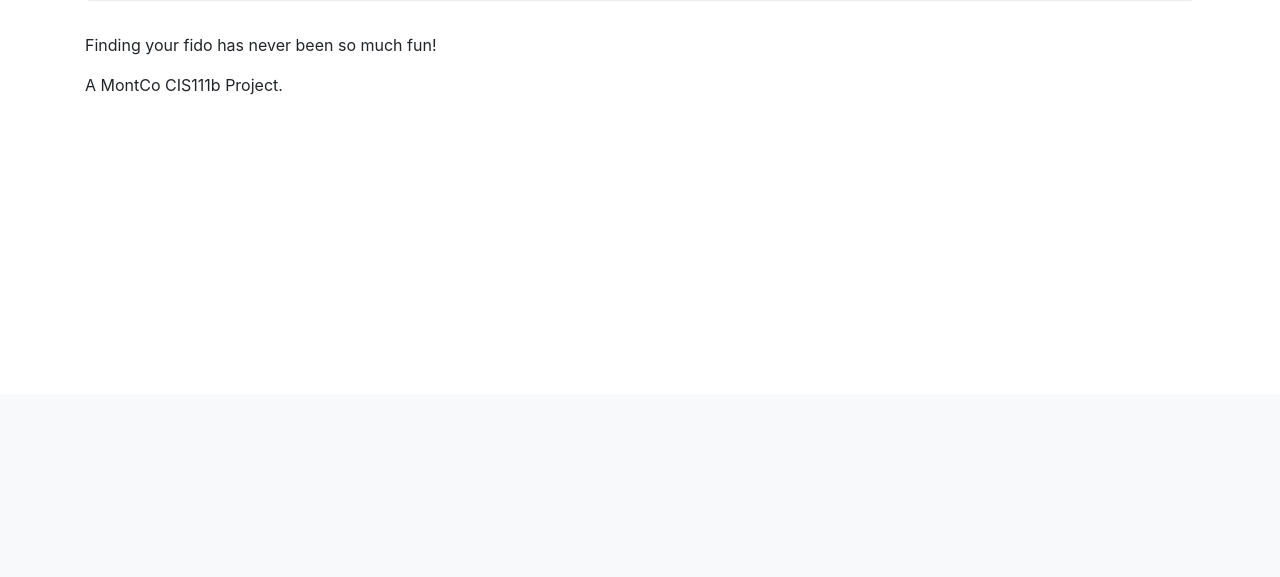
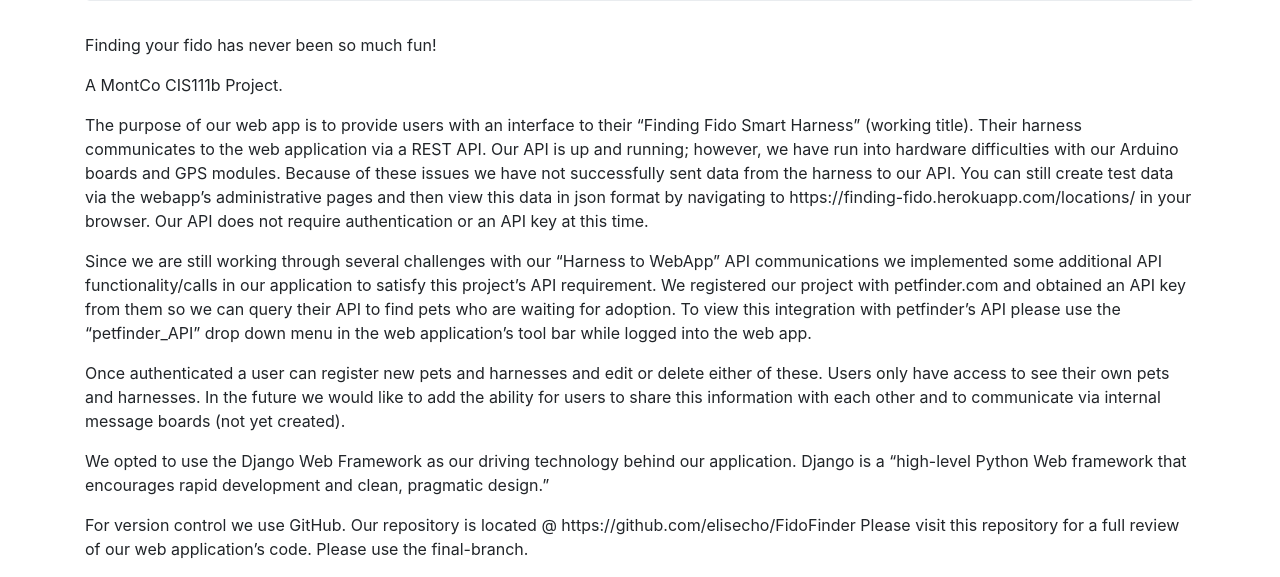
Before and after one commit to elisecho/FidoFinder, a Django app: page / in a window 1280 px wide. Shown: the part 406-983 px from the top of the page. Before the commit the page ends 501 px from the top, so only its background shows below. Run offline with Django 3.2, Linux system fonts and the light colour scheme; some libraries are stand-ins or nearby versions.

Commit message:
working on index page

```diff
--- a/ff_app/templates/ff_app/base.html
+++ b/ff_app/templates/ff_app/base.html
@@ -26,10 +26,12 @@
 			<ul class="nav navbar-nav">
 				<li class="nav-item dropdown">
 					<a class="nav-link dropdown-toggle" id="navbarDropdown" role="button" data-toggle="dropdown" aria-haspopup="true" aria-expanded="false">
-					About
+						About
 					</a>
 					<div class="dropdown-menu" aria-labelledby="navbarDropdown">
 						<a class="dropdown-item" href="{% url 'ff_app:index' %}">Home</a>
+					<div class="dropdown-divider"></div>
+						<a class="dropdown-item" href="https://www.mc3.edu/degrees-and-programs/programs/engineering-and-technology/computer-science">MontCo Computer Science</a>
 					</div>
 				</li>
 			</ul>
--- a/ff_app/templates/ff_app/index.html
+++ b/ff_app/templates/ff_app/index.html
@@ -15,4 +15,32 @@
 	<p>Finding your fido has never been so much fun!</p>
 	<p>A MontCo CIS111b Project.</p>
 
+<div>
+	<p>
+		The purpose of our web app is to provide users with an interface to their “Finding Fido Smart Harness” (working title).
+		Their harness communicates to the web application via a REST API.  Our API is up and running; however, we have run into hardware
+		difficulties with our Arduino boards and GPS modules.  Because of these issues we have not successfully sent data from the harness
+		to our API.  You can still create test data via the webapp’s administrative pages and then view this data in json format by navigating
+		to https://finding-fido.herokuapp.com/locations/ in your browser.  Our API does not require authentication or an API key at this time.
+	</p>
+	<p>
+		Since we are still working through several challenges with our “Harness to WebApp” API communications we implemented some additional API
+		functionality/calls in our application to satisfy this project’s API requirement.  We registered our project with petfinder.com and obtained
+		an API key from them so we can query their API to find pets who are waiting for adoption.  To view this integration with petfinder’s API please
+		use the “petfinder_API” drop down menu in the web application’s tool bar while logged into the web app.
+	</p>
+	<p>
+		Once authenticated a user can register new pets and harnesses and edit or delete either of these.  Users only have access to see their own pets
+		and harnesses.  In the future we would like to add the ability for users to share this information with each other and to communicate via internal
+		message boards (not yet created).
+	</p>
+	<p>
+		We opted to use the Django Web Framework as our driving technology behind our application.  Django is a “high-level Python Web framework that
+		encourages rapid development and clean, pragmatic design.”
+	</p>
+	<p>
+		For version control we use GitHub.  Our repository is located @ https://github.com/elisecho/FidoFinder
+		Please visit this repository for a full review of our web application’s code.  Please use the final-branch.
+	</p>
+
 {% endblock content %}
```
